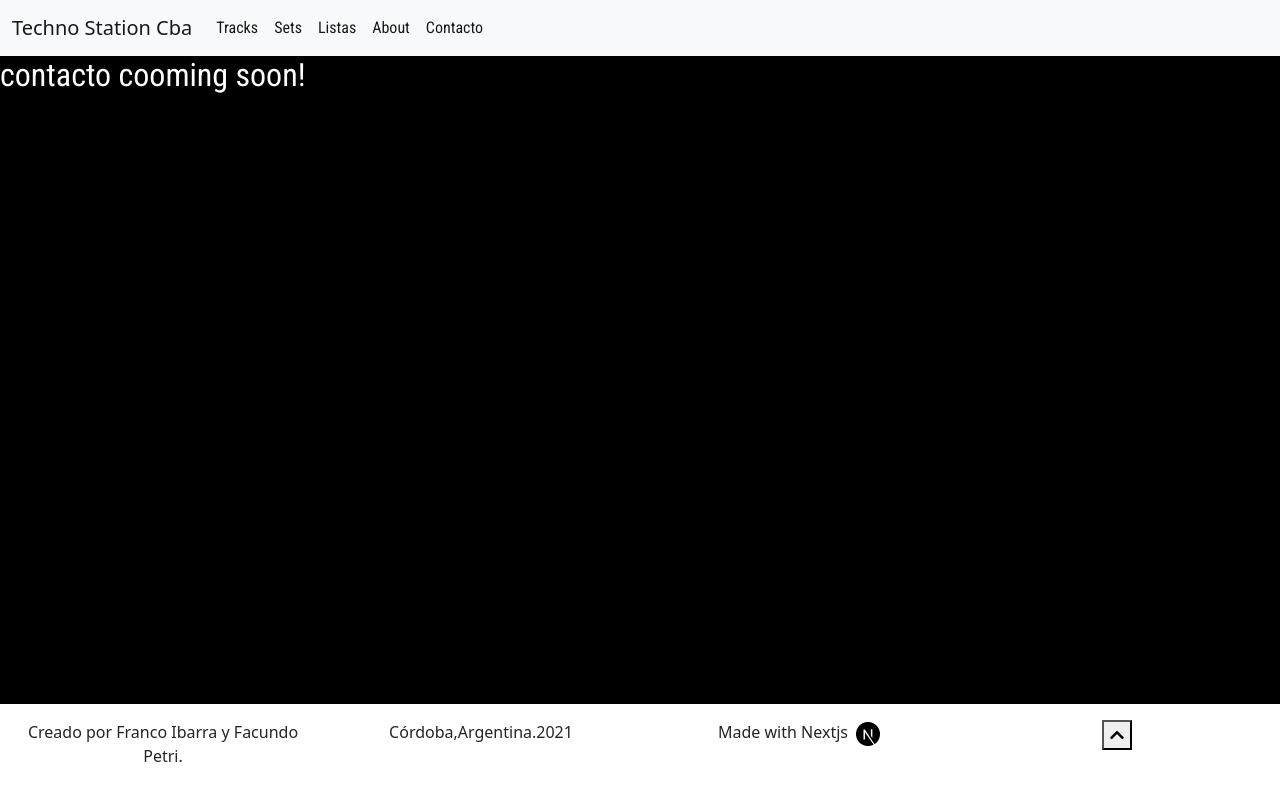
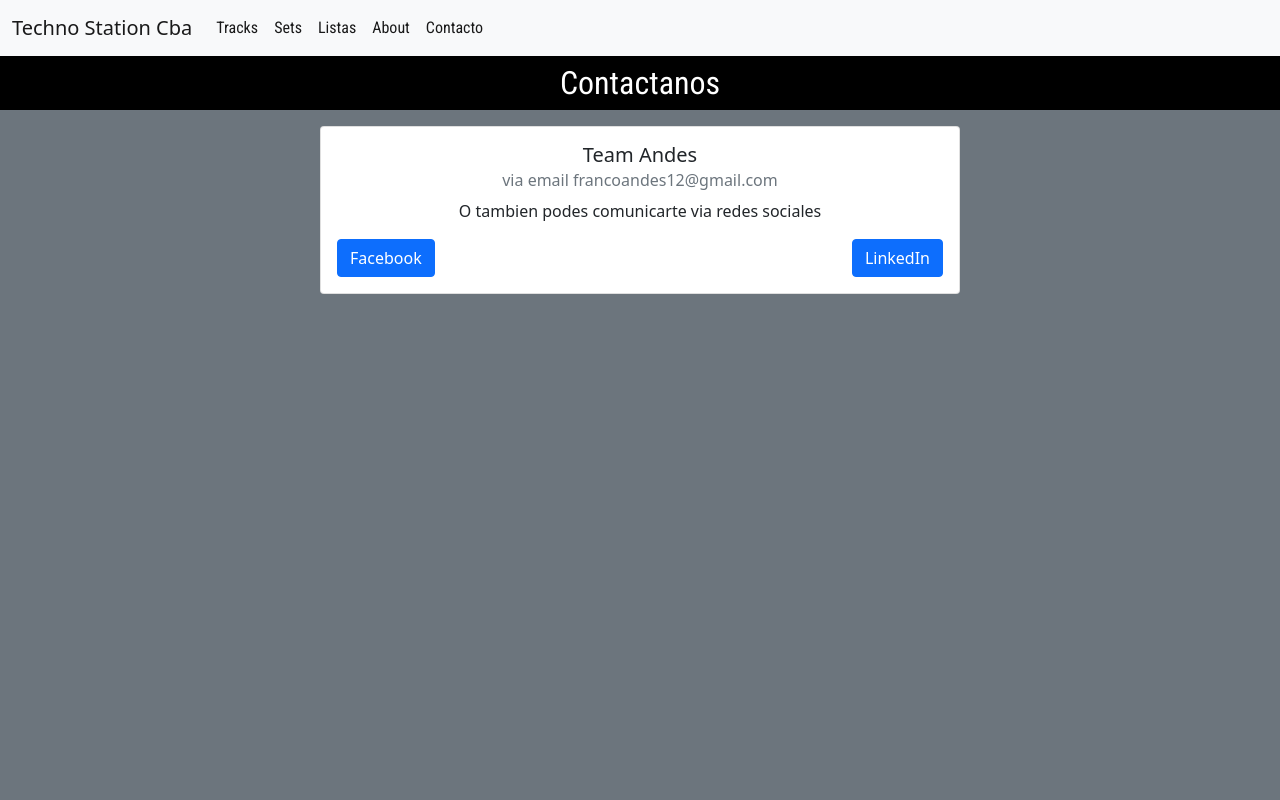
Before and after one commit to francoandes12/techno-station, a Next.js app: page /contacto in a window 1280 px wide. Shown: the top 800 px of the page. Built offline with nearby package versions, Linux system fonts and the light colour scheme.

Commit message:
fix y agregado about y contacto

```diff
--- a/components/Footer.js
+++ b/components/Footer.js
@@ -5,7 +5,7 @@ const Footer = ({ upRef }) => {
     upRef.current.scrollIntoView({ behavior: 'smooth' })
   }
   return (
-    <div className='bg-white text-dark mt-2 p-3 fixed-bottom'>
+    <div className='bg-white text-dark mt-2 p-3'>
       <div className='row text-center'>
         <div className='col-12 col-md-3'>
           <p>Creado por Franco Ibarra y Facundo Petri.</p>
--- a/pages/contacto.js
+++ b/pages/contacto.js
@@ -1,10 +1,52 @@
-import React from 'react'
-
+import Head from 'next/head'
 const contacto = () => {
   return (
-    <div>
-      <h2>contacto cooming soon!</h2>
-    </div>
+    <>
+      <Head>
+        <title>Contacto</title>
+        <meta name='description' content='contact to techno station cba' />
+      </Head>
+      <h2 className='text-center mt-2'>Contactanos</h2>
+      <div className='row bg-secondary gx-0 d-flex justify-content-center'>
+        <div className='col-12 col-md-6'>
+          <div className='card text-center mt-3'>
+            <div className='card-body'>
+              <h5 className='card-title text-dark'>Team Andes</h5>
+              <h6 className='card-subtitle mb-2 text-muted'>
+                via email francoandes12@gmail.com
+              </h6>
+              <p className='card-text text-dark'>
+                O tambien podes comunicarte via redes sociales
+              </p>
+              <div className='d-flex justify-content-between'>
+                <button type='button' className='btn btn-primary'>
+                  <a
+                    rel='noopener'
+                    target='_blank'
+                    href='https://www.facebook.com/francoandes12'
+                    className='card-link'
+                  >
+                    Facebook
+                  </a>
+                </button>
+                <button type='button' className='btn btn-primary'>
+                  <a
+                    rel='noopener'
+                    target='_blank'
+                    href='https://www.linkedin.com/in/franco-ibarra/'
+                    className='card-link'
+                  >
+                    LinkedIn
+                  </a>
+                </button>
+              </div>
+            </div>
+          </div>
+        </div>
+
+        <div id='fixnavbar'></div>
+      </div>
+    </>
   )
 }
 
--- a/styles/globals.css
+++ b/styles/globals.css
@@ -31,3 +31,11 @@ h4,
 li {
   font-family: 'Roboto Condensed', sans-serif;
 }
+#fixnavbar {
+  margin-top: 8rem;
+}
+@media screen and (min-width: 768px) {
+  #fixnavbar {
+    margin-top: 40rem;
+  }
+}
```
Also changed, not shown: pages/about.js (+6 -4 lines), 1 other file (tests, documents, lock files or other folders).
